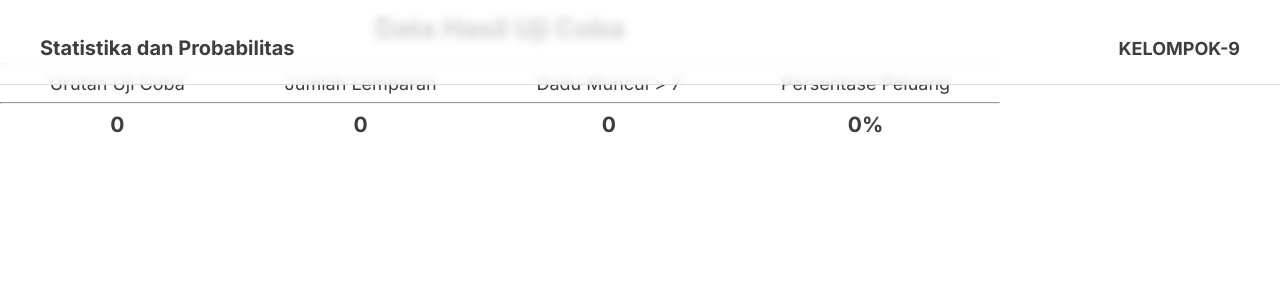
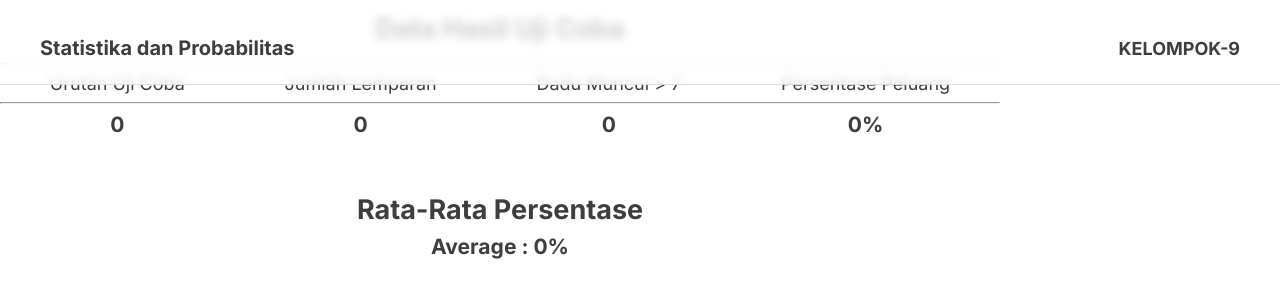
Before and after one commit to stevanryan/random-dice, a React (Create React App) app: page /result in a window 1280 px wide. Shown: the top 300 px of the page. Built offline with nearby package versions, Linux system fonts and the light colour scheme.

Commit message:
New update

```diff
--- a/src/Components/Dice.jsx
+++ b/src/Components/Dice.jsx
@@ -15,7 +15,9 @@ const Dice = () => {
     calculateData,
     setCalculateData,
     urutan,
-    setUrutan } = useContext(DiceLogicContext)
+    setUrutan,
+    average,
+    setAverage } = useContext(DiceLogicContext)
 
   const reactDice = useRef(null)
 
@@ -33,7 +35,7 @@ const Dice = () => {
     }
   }
 
-  const rollAll = async (amount) => {
+  const rollAll = (amount) => {
     if (amount <= 1) {
       reactDice.current?.rollAll()
       return
@@ -58,15 +60,11 @@ const Dice = () => {
   const [showReset, setShowReset] = useState(false)
 
   const handleCalculateData = async () => {
-    // const time = (changeText * 250) + 500
+    urutan === 0 && setUrutan(urutan + 1)
     setDisable(true)
-    // await new Promise(resolve => setTimeout(resolve, time))
     await handleDisable()
     setDisable(false)
     setShowReset(true)
-
-    urutan === 0 && setUrutan(urutan + 1)
-    setCalculateData([...calculateData, {diceRolled: result.length, greaterCount: greater.length}])
   }
 
   const handleDisable = () => {
@@ -75,8 +73,11 @@ const Dice = () => {
   }
 
   const handleReset = () => {
+    setShow(false)
     setShowReset(false)
     setUrutan(urutan + 1)
+    setCalculateData([...calculateData, {diceRolled: result.length, greaterCount: greater.length}])
+    setAverage(average + (greater.length / result.length) * 100)
     const reseted = result.filter((data) => data.totalValue < 0)
     setResult(reseted)
     setGreater(reseted)
--- a/src/Components/DiceContext.jsx
+++ b/src/Components/DiceContext.jsx
@@ -16,6 +16,8 @@ const DiceContext = (props) => {
 
   const [urutan, setUrutan] = useState(0)
 
+  const [average, setAverage] = useState(0)
+
   const myFunction = {
     result,
     setResult,
@@ -33,7 +35,10 @@ const DiceContext = (props) => {
     setUrutan,
 
     openData,
-    setOpenData
+    setOpenData,
+
+    average,
+    setAverage
   }
 
   return (
--- a/src/Components/Result.jsx
+++ b/src/Components/Result.jsx
@@ -4,7 +4,7 @@ import '../Styles/All.scss'
 import { DiceLogicContext } from './DiceContext'
 
 const Result = () => {
-  const { result, greater, urutan } = useContext(DiceLogicContext)
+  const { result, greater, urutan, average } = useContext(DiceLogicContext)
 
   const showPercentage = (greater.length / result.length) * 100
 
@@ -21,6 +21,11 @@ const Result = () => {
       <p id='persentase'>Persentase Peluang</p>
       <h3 id='h3-4'>{isNaN(showPercentage) ? '0' : showPercentage.toFixed(2)}%</h3>
       <hr id='hr2'/>
+      <h2 id='average'>Rata-Rata Persentase</h2>
+      <h3 id='h3-5'>
+        {average === 0 ? 'Average : 0%'
+          : `Average: ${(average / (urutan - 1)).toFixed(2)}%`}
+      </h3>
     </div>
   )
 }
```
